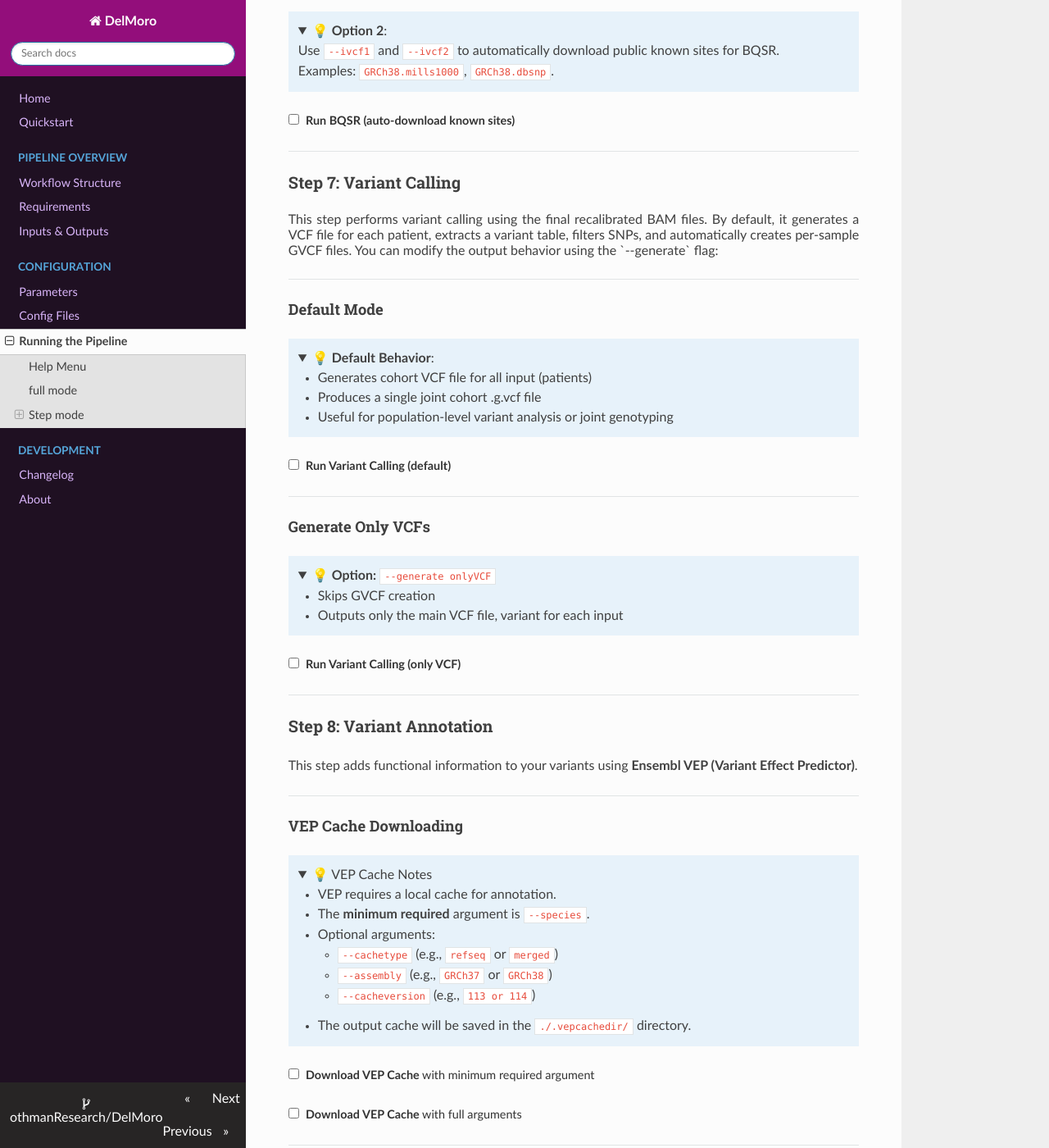
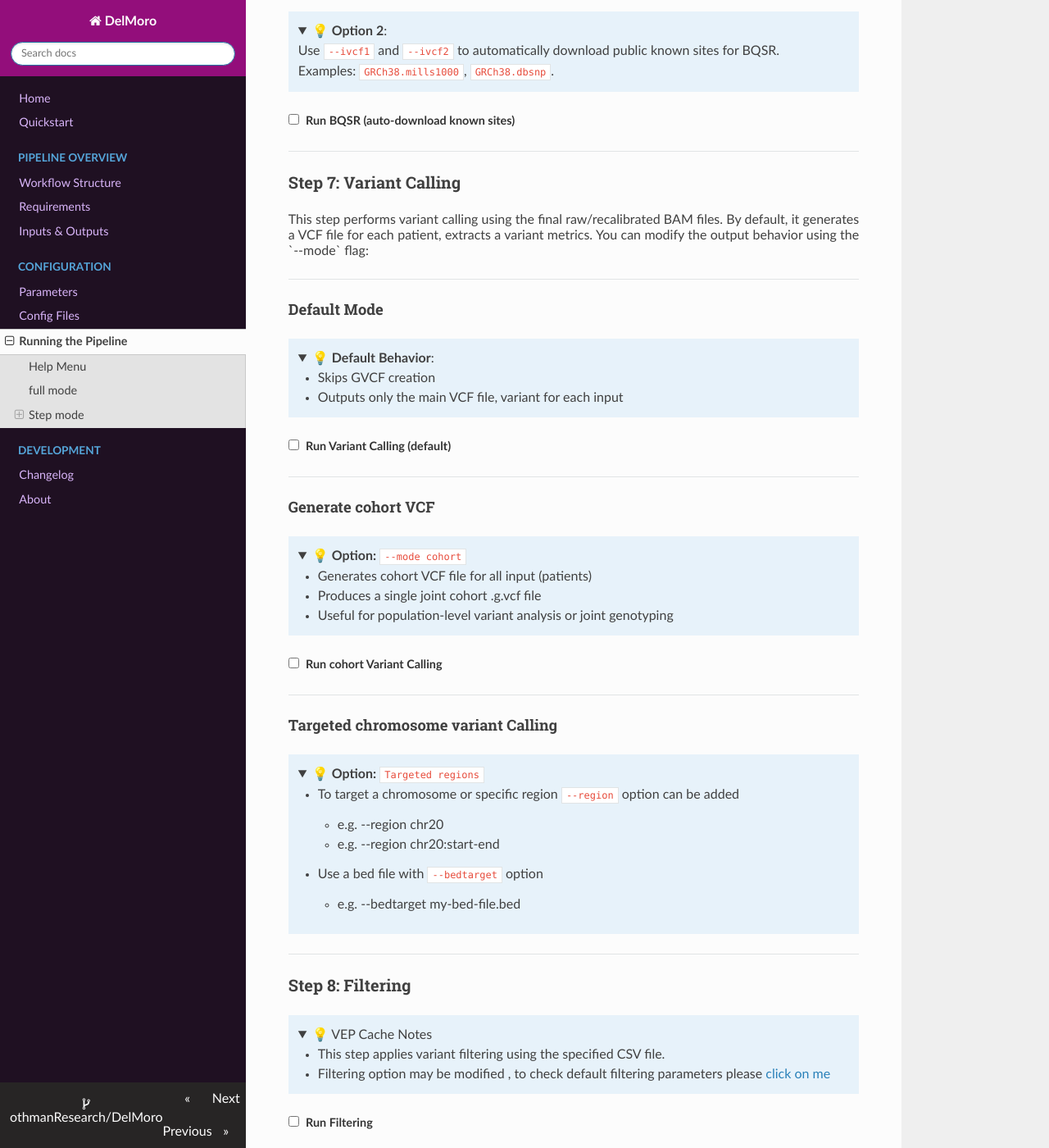
Before and after one commit to othmanResearch/DelMoro, an MkDocs documentation site: the page built from docs/7running.md, in a window 1280 px wide and 1400 px high, scrolled down 5922 px. Shown: the whole window at 82% size. Built offline with MkDocs 1.6.1, drawn with Linux system fonts in a browser that asks for light colours; nearby versions of some CDN libraries; some of the changed text lies outside the part shown.

Commit message:
update parameters

```diff
--- a/docs/7running.md
+++ b/docs/7running.md
@@ -433,9 +433,9 @@ You can either use your own VCF files or download reference sets automatically u
 ### Step 7: Variant Calling
 
 <div align="justify">
-This step performs variant calling using the final recalibrated BAM files.
-By default, it generates a VCF file for each patient, extracts a variant table, filters SNPs, and automatically creates per-sample GVCF files.
-You can modify the output behavior using the `--generate` flag:
+This step performs variant calling using the final raw/recalibrated BAM files.
+By default, it generates a VCF file for each patient, extracts a variant metrics.
+You can modify the output behavior using the `--mode` flag:
 </div>
 
 ---
@@ -443,44 +443,75 @@ You can modify the output behavior using the `--generate` flag:
 #### Default Mode
 
 ???+ note " 💡 **Default Behavior**:"
+    - Skips GVCF creation
+    - Outputs only the main VCF file, variant for each input
+
+<label>
+  <input type="checkbox" onchange="toggleCommand('cmd-varCall-Default', this)">
+  <strong>Run Variant Calling (default)</strong>
+</label>
+
+<div id="cmd-varCall-Default" class="step-command">
+<pre><code>nextflow run main.nf --stepmode --exec callsnp \
+  --reference Reference_Genome/reference.fa \
+  --tovarcall CSVs/5_samplesheetReclibFiles.csv</code></pre>
+</div>
+
+
+---
+
+#### Generate cohort VCF
+
+???+ note " 💡 **Option:** `--mode cohort`"
     - Generates cohort VCF file for all input (patients)
     - Produces a single joint cohort .g.vcf file
     - Useful for population-level variant analysis or joint genotyping
 
 <label>
-  <input type="checkbox" onchange="toggleCommand('cmd-call-default', this)">
-  <strong>Run Variant Calling (default)</strong>
+  <input type="checkbox" onchange="toggleCommand('cmd-call-cohortvcf', this)">
+  <strong>Run cohort Variant Calling</strong>
 </label>
 
-<div id="cmd-call-default" class="step-command">
+<div id="cmd-call-cohortvcf" class="step-command">
 <pre><code>nextflow run main.nf --stepmode --exec callsnp \
   --reference Reference_Genome/reference.fa \
-  --tovarcall CSVs/5_samplesheetReclibFiles.csv</code></pre>
+  --tovarcall CSVs/5_samplesheetReclibFiles.csv \
+  --mode cohort</code></pre>
 </div>
 
 ---
+#### Targeted chromosome variant Calling
 
-#### Generate Only VCFs
-
-???+ note " 💡 **Option:** `--generate onlyVCF`"
-    - Skips GVCF creation
-    - Outputs only the main VCF file, variant for each input
-
-<label>
-  <input type="checkbox" onchange="toggleCommand('cmd-call-onlyvcf', this)">
-  <strong>Run Variant Calling (only VCF)</strong>
-</label>
-
-<div id="cmd-call-onlyvcf" class="step-command">
-<pre><code>nextflow run main.nf --stepmode --exec callsnp \
-  --reference Reference_Genome/reference.fa \
-  --tovarcall CSVs/5_samplesheetReclibFiles.csv \
-  --mode onlyvcf</code></pre>
-</div>
+???+ note " 💡 **Option:** `Targeted regions`"
+    - To target a chromosome or specific region `--region` option can be added
+        - e.g. --region chr20
+        - e.g. --region chr20:start-end
+    - Use a bed file with `--bedtarget` option
+        - e.g. --bedtarget my-bed-file.bed
 
 ---
 
-### Step 8: Variant Annotation
+### Step 8: Filtering
+
+???+ note "💡 VEP Cache Notes"
+    - This step applies variant filtering using the specified CSV file.
+    - Filtering option may be modified , to check default filtering parameters please [click on me](5parameters.md#filtering )
+
+<label>
+  <input type="checkbox" onchange="toggleCommand('cmd-filtering', this)">
+  <strong>Run Filtering</strong>
+</label>
+
+<div id="cmd-filtering" class="step-command">
+<pre><code>nextflow main.nf --stepmode --exec filter \
+  --tofilter CSVs/tofilter.csv [ `--QUAL 50` ]
+</code></pre>
+</div>
+
+
+---
+
+### Step 9: Variant Annotation
 
 This step adds functional information to your variants using **Ensembl VEP (Variant Effect Predictor)**.
 
@@ -545,7 +576,7 @@ This step adds functional information to your variants using **Ensembl VEP (Vari
   --cachedir .vepcachedir/</code></pre>
 </div>
 
-### Reporting
+### Step 10: Reporting
 - This step creates detailed reports from the vep annotated  VCF files.
 
 <label>
@@ -559,20 +590,3 @@ This step adds functional information to your variants using **Ensembl VEP (Vari
   --metaYaml CSVs/7_metaPatients.yml
 </code></pre>
 </div>
-
-
-
-### Filtering
-
-- This step applies variant filtering using the specified CSV file.
-
-<label>
-  <input type="checkbox" onchange="toggleCommand('cmd-filtering', this)">
-  <strong>Run Filtering</strong>
-</label>
-
-<div id="cmd-filtering" class="step-command">
-<pre><code>nextflow main.nf --stepmode --exec filter \
-  --tofilter CSVs/tofilter.csv
-</code></pre>
-</div>
```
Also changed, not shown: docs/4io.md (+11 -10 lines), docs/5parameters.md (+8 -9 lines), docs/img/pipelineDelMoro.png.
